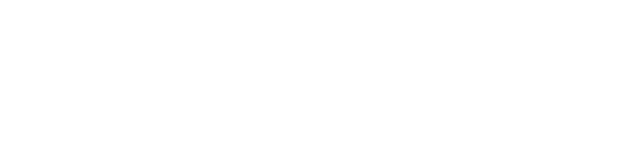
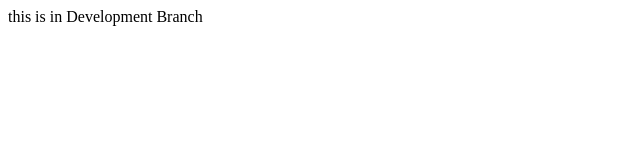
Before and after one commit to almamun2s/testgit, a plain HTML site: page index.html in a window 1280 px wide. Shown: the whole page, without its empty margins (0-640 px from the left). Drawn offline with Linux system fonts and the light colour scheme.

Commit message:
Some changes in index.html

```diff
--- a/index.html
+++ b/index.html
@@ -6,6 +6,6 @@
     <title>This is learning Git</title>
 </head>
 <body>
-
+    this is in Development Branch
 </body>
 </html>
```
